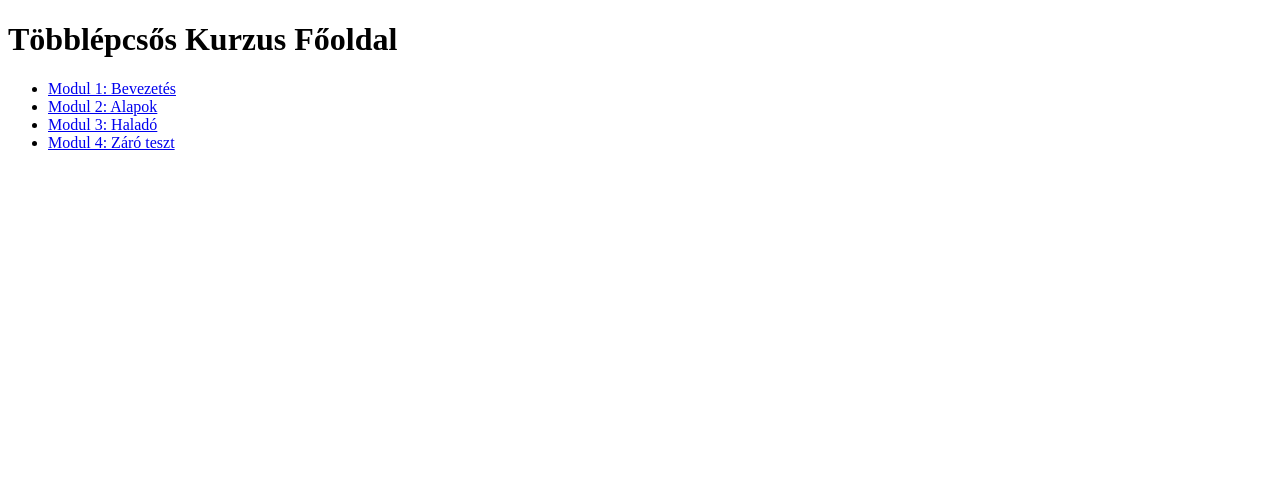
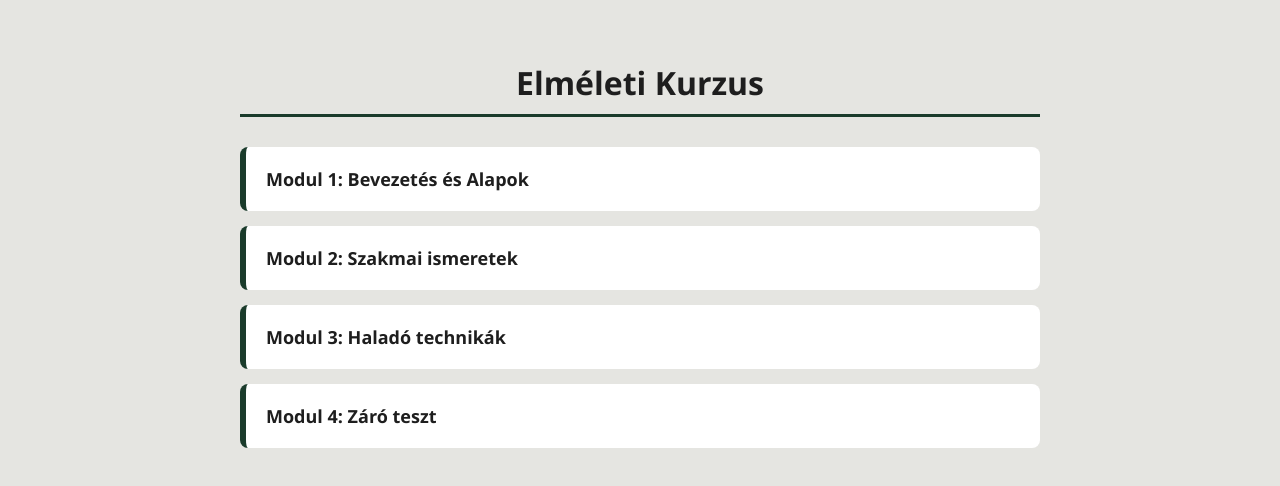
Before and after one commit to B-Bxxxx/Kurzus, a plain HTML site: page index.html in a window 1280 px wide. Drawn offline with Linux system fonts and the light colour scheme.

Commit message:
Revise index.html for new course layout and styles

```diff
--- a/index.html
+++ b/index.html
@@ -2,17 +2,25 @@
 <html lang="hu">
 <head>
     <meta charset="UTF-8">
-    <title>Kurzus Teszt</title>
+    <meta name="viewport" content="width=device-width, initial-scale=1.0">
+    <title>Elméleti Kurzus</title>
+    <style>
+        body { font-family: 'Segoe UI', Tahoma, sans-serif; background-color: #E5E5E1; color: #1E1E1E; margin: 0; padding: 40px 20px; display: flex; justify-content: center; }
+        .container { max-width: 800px; width: 100%; }
+        h1 { text-align: center; border-bottom: 3px solid #1A3B2B; padding-bottom: 10px; margin-bottom: 30px; }
+        .module-card { display: block; padding: 20px; margin-bottom: 15px; background: #FFFFFF; color: #1E1E1E; text-decoration: none; font-size: 18px; font-weight: bold; border-radius: 8px; border-left: 6px solid #1A3B2B; transition: 0.2s; }
+        .module-card:hover { background: #1A3B2B; color: #E5E5E1; }
+    </style>
 </head>
 <body>
-    <h1>Többlépcsős Kurzus Főoldal</h1>
-    <nav>
-        <ul>
-            <li><a href="modul1.html">Modul 1: Bevezetés</a></li>
-            <li><a href="modul2.html">Modul 2: Alapok</a></li>
-            <li><a href="modul3.html">Modul 3: Haladó</a></li>
-            <li><a href="modul4.html">Modul 4: Záró teszt</a></li>
-        </ul>
-    </nav>
+    <div class="container">
+        <h1>Elméleti Kurzus</h1>
+        <div class="module-grid">
+            <a href="modul1.html" class="module-card">Modul 1: Bevezetés és Alapok</a>
+            <a href="modul2.html" class="module-card">Modul 2: Szakmai ismeretek</a>
+            <a href="modul3.html" class="module-card">Modul 3: Haladó technikák</a>
+            <a href="modul4.html" class="module-card">Modul 4: Záró teszt</a>
+        </div>
+    </div>
 </body>
 </html>
```
